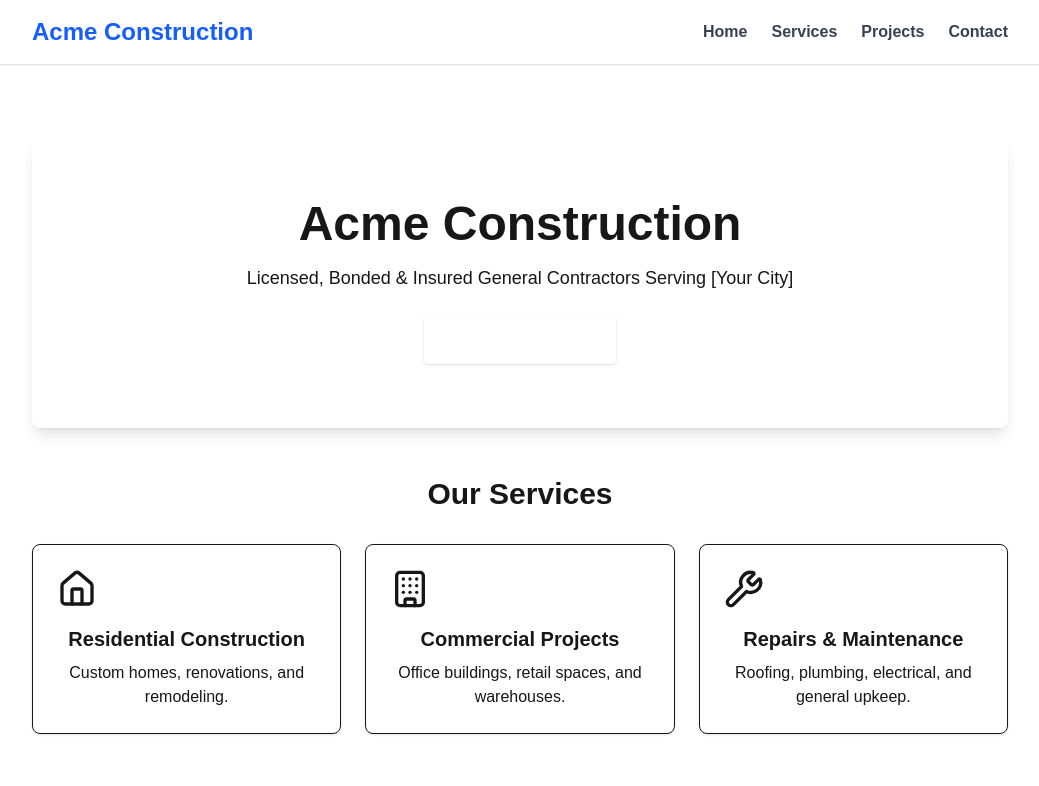
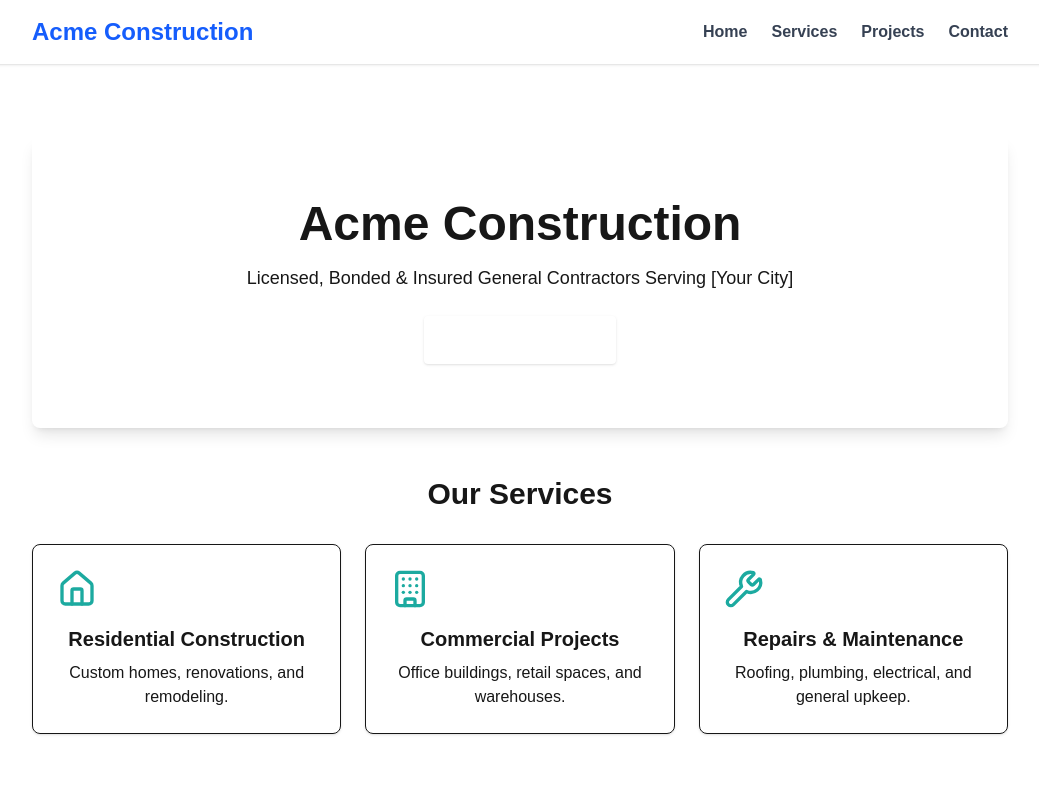
Before and after one commit to jjoynergnd/construction-website, a Next.js app: page / in a window 1280 px wide. Shown: the top 786 px of the page, without its empty margins (120-1159 px from the left). Built offline with nearby package versions, Linux system fonts and the light colour scheme.

Commit message:
Update page.js: teal icons, fixed request button, smooth scroll

```diff
--- a/app/page.js
+++ b/app/page.js
@@ -42,17 +42,17 @@ export default function Home() {
               {
                 title: "Residential Construction",
                 desc: "Custom homes, renovations, and remodeling.",
-                icon: <HomeIcon className="w-10 h-10 text-primary mb-4" />,
+                icon: <HomeIcon className="w-10 h-10 mb-4 text-[#1CAAA0]" />,
               },
               {
                 title: "Commercial Projects",
                 desc: "Office buildings, retail spaces, and warehouses.",
-                icon: <Building className="w-10 h-10 text-primary mb-4" />,
+                icon: <Building className="w-10 h-10 mb-4 text-[#1CAAA0]" />,
               },
               {
                 title: "Repairs & Maintenance",
                 desc: "Roofing, plumbing, electrical, and general upkeep.",
-                icon: <Wrench className="w-10 h-10 text-primary mb-4" />,
+                icon: <Wrench className="w-10 h-10 mb-4 text-[#1CAAA0]" />,
               },
             ].map((service) => (
               <div
@@ -160,6 +160,13 @@ export default function Home() {
 
       </main>
       <Footer />
+
+      {/* Smooth scroll behavior */}
+      <style jsx global>{`
+        html {
+          scroll-behavior: smooth;
+        }
+      `}</style>
     </>
   );
 }
```
